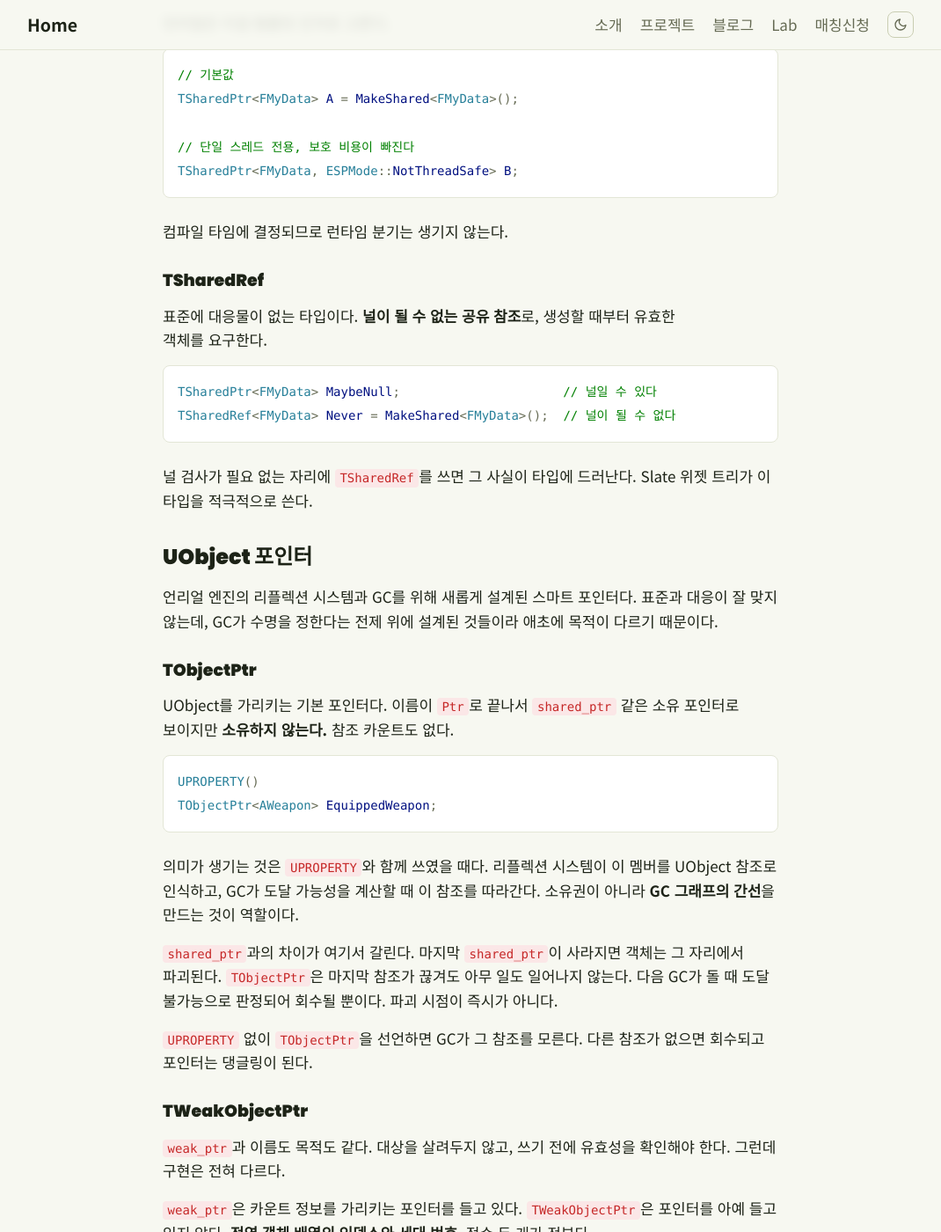
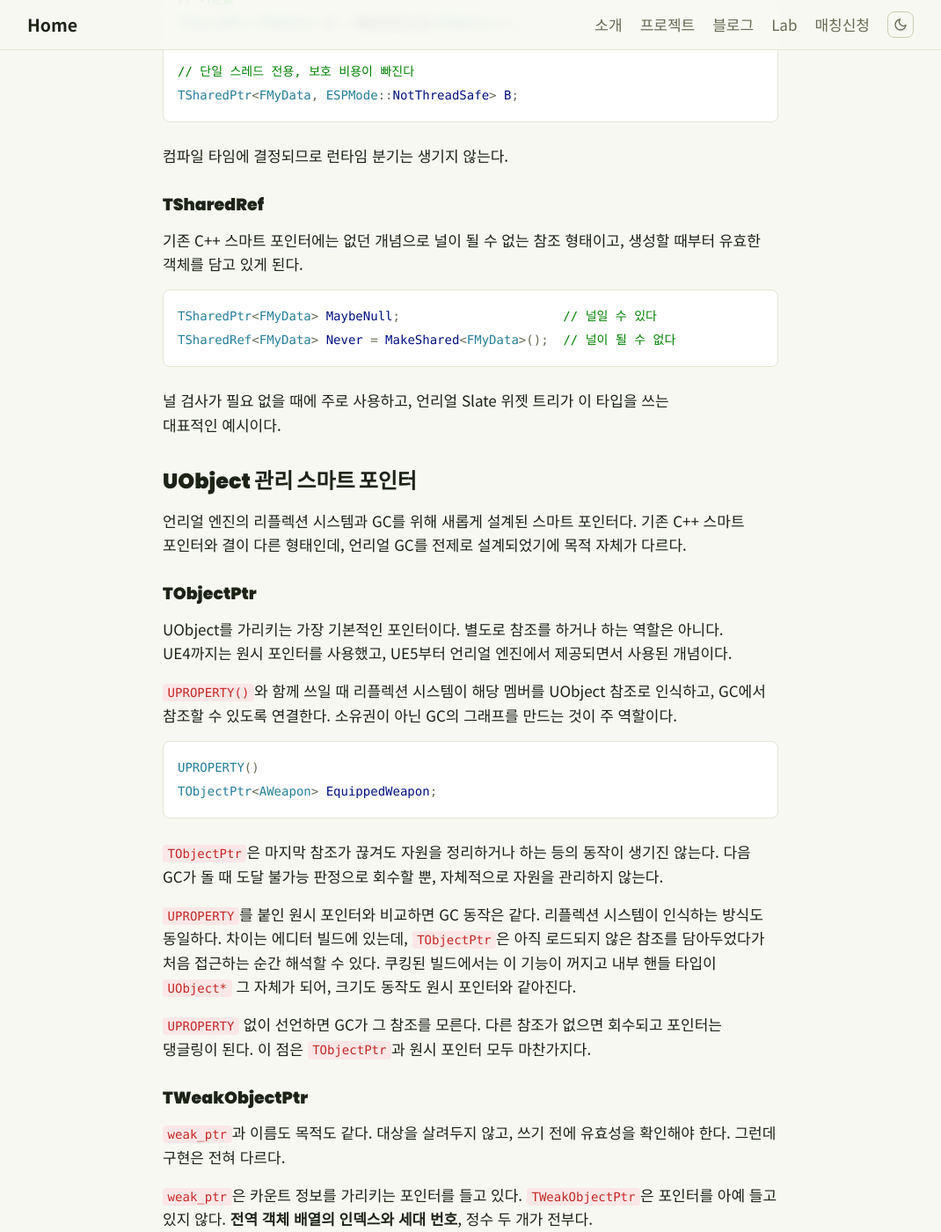
Before and after one commit to skamo3/skamo3.github.io, a Jekyll site: the page built from _posts/2026-08-13-cpp-unreal-smart-pointers.md, in a window 1280 px wide and 1400 px high, scrolled down 3674 px. Shown: the whole window at 88% size, without its empty margins (105-1175 px from the left). Built offline with Jekyll 4.4.1, drawn with Linux system fonts in a browser that asks for light colours; some of the changed text lies outside the part shown.

Commit message:
글 수정: 언리얼 파트 문장 재작성, TObjectPtr과 원시 포인터 비교 추가
Co-Authored-By: Claude Opus 5 <noreply@anthropic.com>

````diff
--- a/_posts/2026-08-13-cpp-unreal-smart-pointers.md
+++ b/_posts/2026-08-13-cpp-unreal-smart-pointers.md
@@ -97,17 +97,13 @@ if (auto Locked = Weak.lock())
 
 ### 일반 C++ 객체용
 
-여기서 다루는 포인터들은 표준과 마찬가지로 참조 카운트로 수명을 관리한다. 그렇다면 기존 스마트 포인터와 완전히 같은 방식인지, 다른 점은 없는지 확인해볼 필요가 있다.
-
-기본 구조는 같다. `TSharedPtr`도 객체 포인터와 카운트 정보를 가리키는 포인터를 함께 들고, 강참조·약참조 카운트를 똑같이 관리한다. 언리얼이 표준 라이브러리보다 먼저 자체 구현을 갖고 있었기 때문에 남아 있는 쪽에 가깝다.
-
-다른 점은 두 가지다.
+일반 객체용 포인터는 기존의 C++ 표준 스마트 포인터와 같다. 참조 카운트로 수명을 관리하고 메모리 누수를 방지한다. 단 두 가지 차이점이 있다. 스레드 안전성과 `TSharedRef`다.
 
 ### 스레드 안전성 선택
 
-표준 `shared_ptr`은 여러 스레드가 동시에 참조 카운트를 올리고 내려도 값이 어긋나지 않도록 보호한다. 그 보호에는 비용이 따르는데, 단일 스레드에서만 쓰는 것이 확실해도 끌 방법이 없다.
+언리얼 엔진은 기본적으로 멀티 스레드 환경에서 사용될 가능성이 높다. 표준 `shared_ptr`은 여러 스레드가 동시에 참조 카운트를 바꿔도 어긋나지 않도록 보호한다. 이를 보호하는 과정에서 비용이 생기게 되는데, 단일 스레드에서만 쓰는 것이 확실할 때에도 끌 수 없고 성능 저하로 이어질 수 있다.
 
-언리얼은 이걸 템플릿 인자로 고른다.
+언리얼 `TSharedPtr`은 템플릿 인자를 이용해 스레드 안전성을 사용자가 직접 선택할 수 있도록 제공한다.
 
 ```cpp
 // 기본값
@@ -121,33 +117,35 @@ TSharedPtr<FMyData, ESPMode::NotThreadSafe> B;
 
 ### TSharedRef
 
-표준에 대응물이 없는 타입이다. **널이 될 수 없는 공유 참조**로, 생성할 때부터 유효한 객체를 요구한다.
+기존 C++ 스마트 포인터에는 없던 개념으로 널이 될 수 없는 참조 형태이고, 생성할 때부터 유효한 객체를 담고 있게 된다.
 
 ```cpp
 TSharedPtr<FMyData> MaybeNull;                      // 널일 수 있다
 TSharedRef<FMyData> Never = MakeShared<FMyData>();  // 널이 될 수 없다
 ```
 
-널 검사가 필요 없는 자리에 `TSharedRef`를 쓰면 그 사실이 타입에 드러난다. Slate 위젯 트리가 이 타입을 적극적으로 쓴다.
+널 검사가 필요 없을 때에 주로 사용하고, 언리얼 Slate 위젯 트리가 이 타입을 쓰는 대표적인 예시이다.
 
-## UObject 포인터
+## UObject 관리 스마트 포인터
 
-언리얼 엔진의 리플렉션 시스템과 GC를 위해 새롭게 설계된 스마트 포인터다. 표준과 대응이 잘 맞지 않는데, GC가 수명을 정한다는 전제 위에 설계된 것들이라 애초에 목적이 다르기 때문이다.
+언리얼 엔진의 리플렉션 시스템과 GC를 위해 새롭게 설계된 스마트 포인터다. 기존 C++ 스마트 포인터와 결이 다른 형태인데, 언리얼 GC를 전제로 설계되었기에 목적 자체가 다르다.
 
 ### TObjectPtr
 
-UObject를 가리키는 기본 포인터다. 이름이 `Ptr`로 끝나서 `shared_ptr` 같은 소유 포인터로 보이지만 **소유하지 않는다.** 참조 카운트도 없다.
+UObject를 가리키는 가장 기본적인 포인터이다. 별도로 참조를 하거나 하는 역할은 아니다. UE4까지는 원시 포인터를 사용했고, UE5부터 언리얼 엔진에서 제공되면서 사용된 개념이다.
+
+`UPROPERTY()`와 함께 쓰일 때 리플렉션 시스템이 해당 멤버를 UObject 참조로 인식하고, GC에서 참조할 수 있도록 연결한다. 소유권이 아닌 GC의 그래프를 만드는 것이 주 역할이다.
 
 ```cpp
 UPROPERTY()
 TObjectPtr<AWeapon> EquippedWeapon;
 ```
 
-의미가 생기는 것은 `UPROPERTY`와 함께 쓰였을 때다. 리플렉션 시스템이 이 멤버를 UObject 참조로 인식하고, GC가 도달 가능성을 계산할 때 이 참조를 따라간다. 소유권이 아니라 **GC 그래프의 간선**을 만드는 것이 역할이다.
+`TObjectPtr`은 마지막 참조가 끊겨도 자원을 정리하거나 하는 등의 동작이 생기진 않는다. 다음 GC가 돌 때 도달 불가능 판정으로 회수할 뿐, 자체적으로 자원을 관리하지 않는다.
 
-`shared_ptr`과의 차이가 여기서 갈린다. 마지막 `shared_ptr`이 사라지면 객체는 그 자리에서 파괴된다. `TObjectPtr`은 마지막 참조가 끊겨도 아무 일도 일어나지 않는다. 다음 GC가 돌 때 도달 불가능으로 판정되어 회수될 뿐이다. 파괴 시점이 즉시가 아니다.
+`UPROPERTY`를 붙인 원시 포인터와 비교하면 GC 동작은 같다. 리플렉션 시스템이 인식하는 방식도 동일하다. 차이는 에디터 빌드에 있는데, `TObjectPtr`은 아직 로드되지 않은 참조를 담아두었다가 처음 접근하는 순간 해석할 수 있다. 쿠킹된 빌드에서는 이 기능이 꺼지고 내부 핸들 타입이 `UObject*` 그 자체가 되어, 크기도 동작도 원시 포인터와 같아진다.
 
-`UPROPERTY` 없이 `TObjectPtr`을 선언하면 GC가 그 참조를 모른다. 다른 참조가 없으면 회수되고 포인터는 댕글링이 된다.
+`UPROPERTY` 없이 선언하면 GC가 그 참조를 모른다. 다른 참조가 없으면 회수되고 포인터는 댕글링이 된다. 이 점은 `TObjectPtr`과 원시 포인터 모두 마찬가지다.
 
 ### TWeakObjectPtr
 
````
